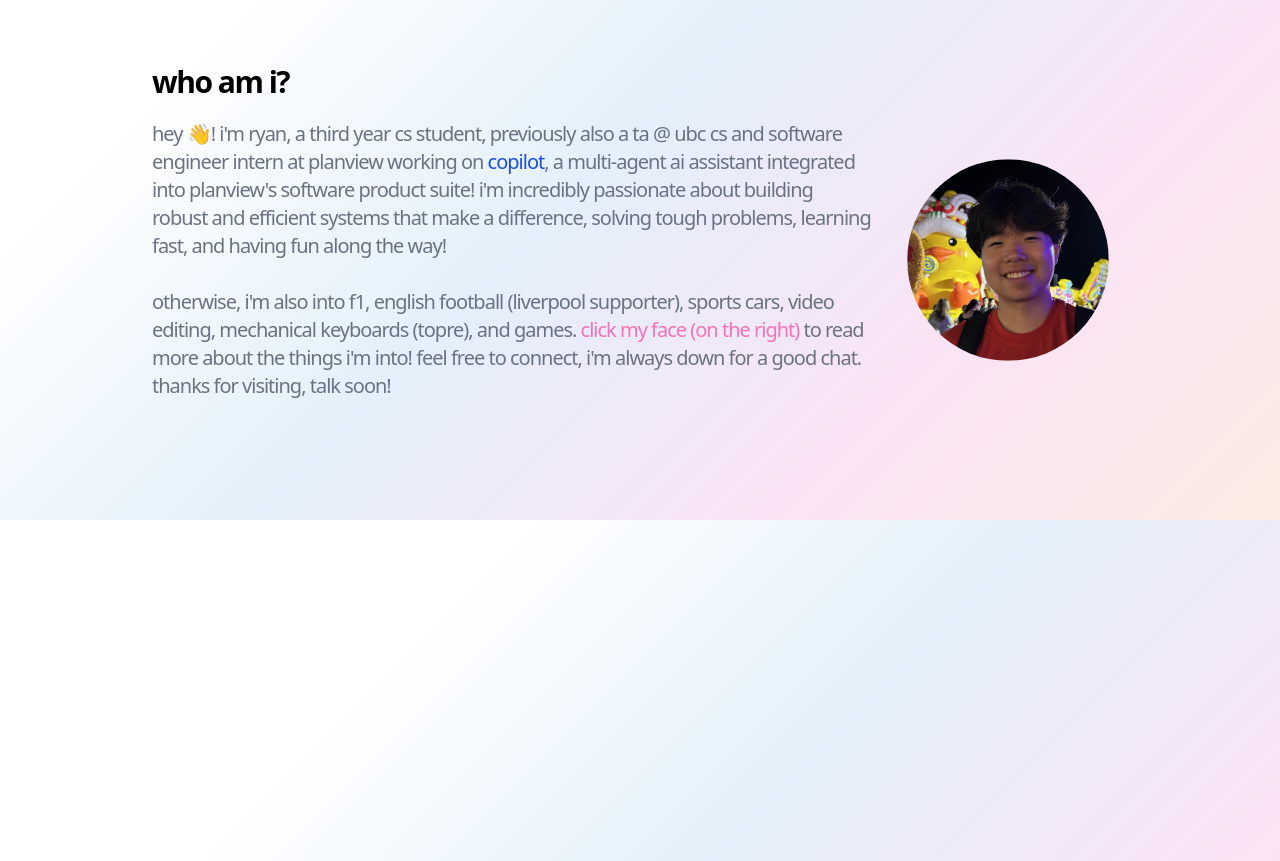
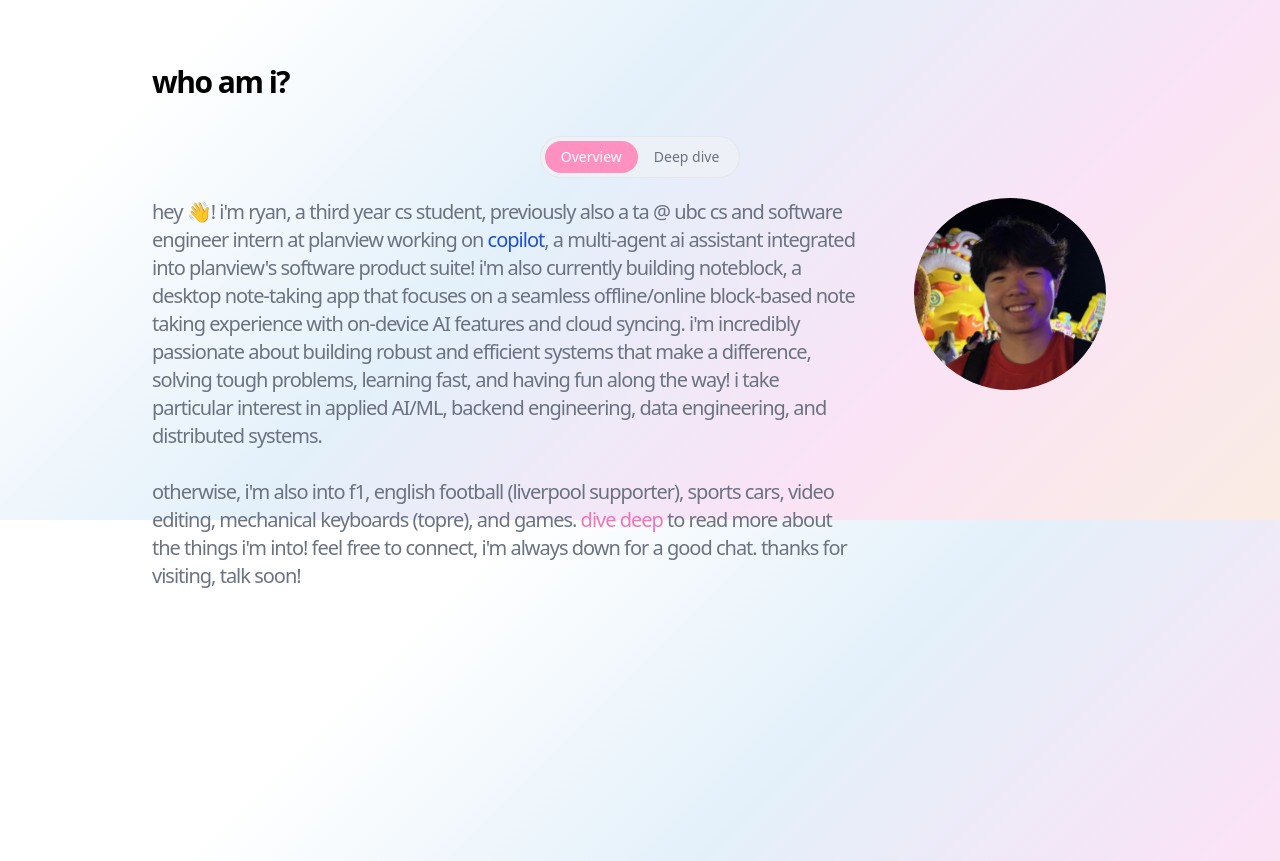
Before and after one commit to rzhang57/rmzhang-website, a Next.js app: page / in a window 1280 px wide. Shown: the part 1080-1941 px from the top of the page. Built offline with nearby package versions, Linux system fonts and the light colour scheme.

Commit message:
add new about me pill

```diff
--- a/src/components/landing/About.tsx
+++ b/src/components/landing/About.tsx
@@ -1,28 +1,42 @@
 "use client";
 
 import { useState } from "react";
+import { motion, AnimatePresence } from "framer-motion";
 import { Avatar, AvatarImage } from "@/components/ui/avatar";
-import { Button } from "@/components/ui/button";
 import LinkCustom from "@/components/landing/LinkCustom";
 import ExpandableCard from "@/components/landing/ExpandableCard";
 import contentData from "@/data/content.json";
 
 export default function About() {
-  const [imageSrc, setImageSrc] = useState("/statics/myface.jpg");
-  const showHobbies = imageSrc !== "/statics/myface.jpg";
+    const [activeView, setActiveView] = useState<"overview" | "hobbies">(
+        "overview"
+    );
 
-  function handleImageClick() {
-    setImageSrc((prevSrc) =>
-      prevSrc === "/statics/myface.jpg" ? "/statics/otherimage.png" : "/statics/myface.jpg"
-    );
+    const imageSrc =
+        activeView === "overview"
+            ? "/statics/myface.jpg"
+            : "/statics/otherimage.png";
+
+    function handleAvatarClick() {
+        setActiveView((prev) => (prev === "overview" ? "hobbies" : "overview"));
     }
 
-  function goBackToProfessional() {
-    setImageSrc("/statics/myface.jpg");
-  }
+    const contentVariants = {
+        hidden: { opacity: 0, y: 20 },
+        visible: { opacity: 1, y: 0 },
+        exit: { opacity: 0, y: -20 },
+    };
 
     const aboutMeNormal = (
-    <p className="inline-block text-muted-foreground md:text-xl sm:text-sm flex-1 tracking-tighter">
+        <motion.div
+            key="overview"
+            initial="hidden"
+            animate="visible"
+            exit="exit"
+            variants={contentVariants}
+            transition={{ duration: 0.3 }}
+        >
+            <p className="text-muted-foreground md:text-xl sm:text-sm tracking-tighter">
                 {contentData.aboutMe.normal.intro}{" "}
                 <LinkCustom
                     href={contentData.aboutMe.normal.copilotLink.href}
@@ -32,22 +46,48 @@ export default function About() {
                 <br />
                 <br />
                 {contentData.aboutMe.normal.hobbiesIntro}{" "}
-      <span className="text-pink-400">{contentData.aboutMe.normal.clickPrompt}</span>{" "}
+                <span
+                    className="text-pink-400 cursor-pointer relative"
+                    onClick={() => setActiveView("hobbies")}
+                >
+                    <span className="hover-underline">{contentData.aboutMe.normal.clickPrompt}</span>
+                    <style jsx>{`
+                        .hover-underline {
+                            position: relative;
+                            display: inline-block;
+                        }
+                        .hover-underline::after {
+                            content: "";
+                            position: absolute;
+                            left: 0;
+                            bottom: 0;
+                            width: 0;
+                            height: 2px;
+                            background: #ec4899;
+                            transition: width 0.4s cubic-bezier(0.4,0,0.2,1);
+                        }
+                        .hover-underline:hover::after {
+                            width: 100%;
+                        }
+                    `}</style>
+                </span>{" "}
                 {contentData.aboutMe.normal.closing}
             </p>
+        </motion.div>
     );
 
     const aboutHobbies = (
-      <div className="flex-1">
-          <div className="flex gap-4 mb-3">
-              <h2 className="md:text-2xl sm:text-lg font-bold tracking-tighter">
+        <motion.div
+            key="hobbies"
+            initial="hidden"
+            animate="visible"
+            exit="exit"
+            variants={contentVariants}
+            transition={{ duration: 0.3 }}
+        >
+            <h2 className="md:text-2xl sm:text-lg font-bold tracking-tighter mb-3">
                 {contentData.aboutMe.hobbies.title}
             </h2>
-              <Button variant="ghost" size="sm" onClick={goBackToProfessional}
-                      className="text-pink-500 hover:text-pink-600">
-                  ← back
-              </Button>
-          </div>
             <div className="space-y-1">
                 {contentData.aboutMe.hobbies.items.map((item, index) => (
                     <ExpandableCard key={index} title={item.category}>
@@ -55,23 +95,90 @@ export default function About() {
                     </ExpandableCard>
                 ))}
             </div>
-      </div>
+        </motion.div>
     );
+
+    const tabs = [
+        { id: "overview", label: "Overview" },
+        { id: "hobbies", label: "Deep dive" },
+    ];
 
     return (
         <>
-            <div className="flex">
-                <h1 className="md:text-3xl sm:text-xl font-extrabold tracking-tighter text-left">who am i?</h1>
+            <div className="flex justify-between items-center mb-4">
+                <h1 className="md:text-3xl sm:text-xl font-extrabold tracking-tighter">
+                    who am i?
+                </h1>
             </div>
 
-            <div className="flex justify-center">
-                <div className="grid lg:grid-cols-[3fr_1fr] sm:grid-cols-1 items-center gap-4 w-full">
-                    {showHobbies ? aboutHobbies : aboutMeNormal}
-          <Avatar className="md:w-48 md:h-48 sm:h-32 sm:w-32 m-auto scale-105 hover:scale-110 transition-all my-2">
-            <div onClick={handleImageClick} className="cursor-pointer">
-              <AvatarImage src={imageSrc} />
+            <div
+                className="relative flex w-fit mx-auto items-center justify-center rounded-full border border-border bg-muted/50 p-1">
+                {tabs.map((tab) => (
+                    <button
+                        key={tab.id}
+                        onClick={() => setActiveView(tab.id as "overview" | "hobbies")}
+                        className={`relative rounded-full h-8 px-4 transition-colors text-sm font-medium ${
+                            activeView === tab.id ? "" : "hover:text-primary"
+                        }`}
+                        style={{
+                            WebkitTapHighlightColor: "transparent",
+                        }}
+                    >
+                        {activeView === tab.id && (
+                            <motion.span
+                                layoutId="bubble"
+                                className="absolute inset-0 z-10 rounded-full"
+                                style={{
+                                    backgroundColor:
+                                        activeView === "overview"
+                                            ? "#ff91c1"
+                                            : "#ff3189",
+                                }}
+                                transition={{type: "spring", bounce: 0.2, duration: 0.6}}
+                            />
+                        )}
+                        <span
+                            className={`relative z-20 ${
+                                activeView === tab.id
+                                    ? "text-white"
+                                    : "text-muted-foreground"
+                            }`}
+                        >
+              {tab.label}
+            </span>
+                    </button>
+                ))}
             </div>
+
+            <div className="grid lg:grid-cols-[3fr_1fr] sm:grid-cols-1 items-start gap-8 w-full mt-4">
+                <div className="min-h-[250px]">
+                    <AnimatePresence mode="wait">
+                        {activeView === "overview" ? aboutMeNormal : aboutHobbies}
+                    </AnimatePresence>
+                </div>
+                <div className="flex justify-center items-start">
+                    <div onClick={handleAvatarClick} className="cursor-pointer">
+                        <AnimatePresence mode="popLayout">
+                            <motion.div
+                                key={activeView}
+                                initial={{opacity: 0, y: 50}}
+                                animate={{
+                                    opacity: 1,
+                                    y: 0,
+                                    transition: {type: "spring", stiffness: 300, damping: 30}
+                                }}
+                                exit={{
+                                    opacity: 0,
+                                    y: -50,
+                                    transition: {type: "spring", stiffness: 300, damping: 30}
+                                }}
+                            >
+                                <Avatar className="md:w-48 md:h-48 sm:h-32 sm:w-32">
+                                    <AvatarImage src={imageSrc}/>
                                 </Avatar>
+                            </motion.div>
+                        </AnimatePresence>
+                    </div>
                 </div>
             </div>
         </>
--- a/src/data/content.json
+++ b/src/data/content.json
@@ -6,13 +6,13 @@
         "href": "https://www.planview.com/ai",
         "label": "copilot"
       },
-      "description": ", a multi-agent ai assistant integrated into planview's software product suite! i'm incredibly passionate about building robust and efficient systems that make a difference, solving tough problems, learning fast, and having fun along the way!",
+      "description": ", a multi-agent ai assistant integrated into planview's software product suite! i'm also currently building noteblock, a desktop note-taking app that focuses on a seamless offline/online block-based note taking experience with on-device AI features and cloud syncing. i'm incredibly passionate about building robust and efficient systems that make a difference, solving tough problems, learning fast, and having fun along the way! i take particular interest in applied AI/ML, backend engineering, data engineering, and distributed systems.",
       "hobbiesIntro": "otherwise, i'm also into f1, english football (liverpool supporter), sports cars, video editing, mechanical keyboards (topre), and games.",
-      "clickPrompt": "click my face (on the right)",
+      "clickPrompt": "dive deep",
       "closing": "to read more about the things i'm into! feel free to connect, i'm always down for a good chat. thanks for visiting, talk soon!"
     },
     "hobbies": {
-      "title": "my hobbies outside of programming:",
+      "title": "deep dive into my hobbies outside of programming:",
       "items": [
         {
           "category": "formula 1",
@@ -24,11 +24,11 @@
         },
         {
           "category": "sports cars",
-          "description": "i hope to own and maintain a clean nb or nc miata in the near future. into any cars that are cool."
+          "description": "i hope to own and maintain a clean nb or nc miata in the near future. smart financial decisions currently limit me to driving family-shared 2020 prius prime (it's nice though, no complaints from me)."
         },
         {
           "category": "clothing",
-          "description": "i like sewing to make my clothes fit the way i want them to. probably 70-80% of the clothes i wear are altered in some way by me."
+          "description": "i like sewing to make my clothes fit the way i want them to. 80-90% of the clothes i wear are altered in some way by me because clothes usually don't fit me that well off the rack."
         },
         {
           "category": "pc building",
```
Lines whose indentation alone changed are shown as unchanged.
